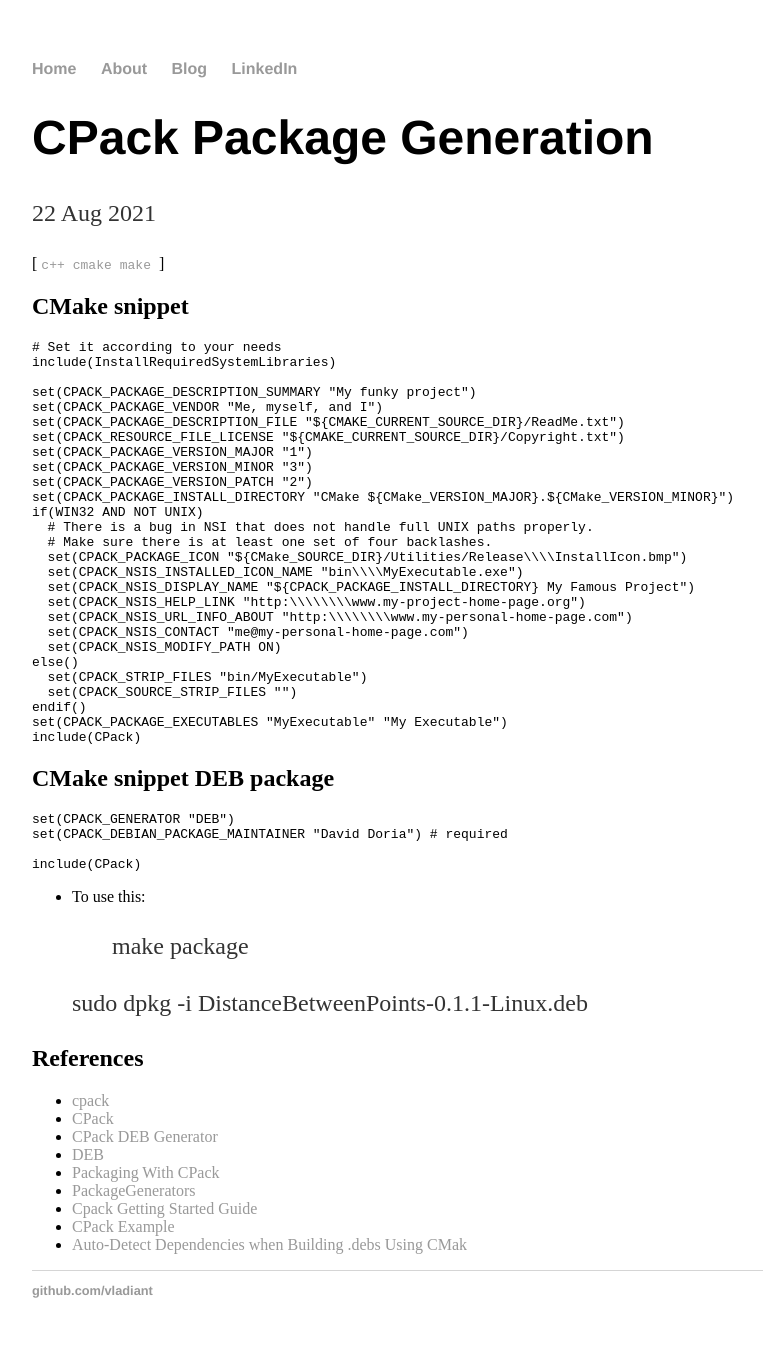
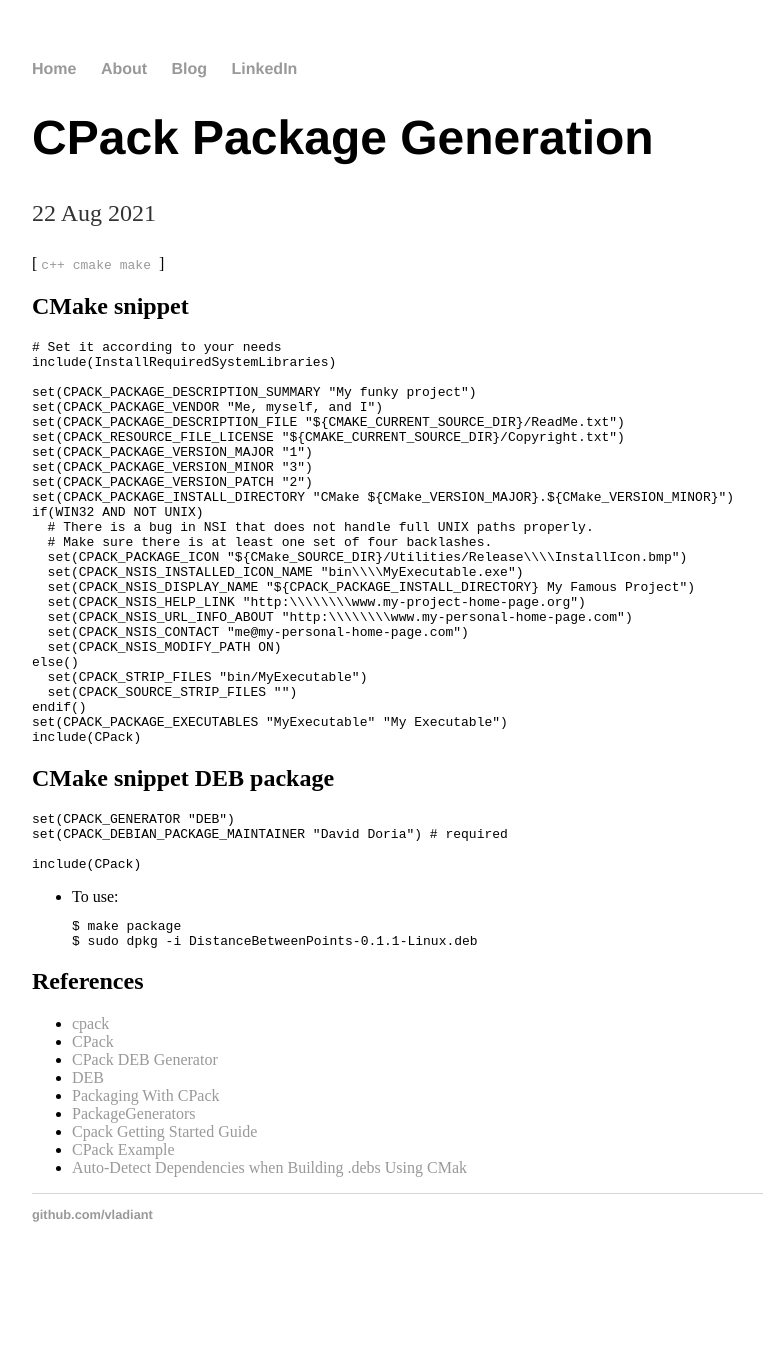
Before and after one commit to vladiant/vladiant.github.io, a Jekyll site: the page built from _posts/2021-08-22-cpack-package.md, in a window 1280 px wide. Shown: the whole page, without its empty margins (160-923 px from the left). Built offline with Jekyll 4.4.1, drawn with Linux system fonts in a browser that asks for light colours; after the commit the page ends 1282 px from its top, so only the background shows below that.

Commit message:
Fix post

````diff
--- a/_posts/2021-08-22-cpack-package.md
+++ b/_posts/2021-08-22-cpack-package.md
@@ -43,10 +43,11 @@ set(CPACK_DEBIAN_PACKAGE_MAINTAINER "David Doria") # required
 
 include(CPack)
 ```
-* To use this:
-> make package
-
-> sudo dpkg -i DistanceBetweenPoints-0.1.1-Linux.deb
+* To use:
+```
+$ make package
+$ sudo dpkg -i DistanceBetweenPoints-0.1.1-Linux.deb
+```
 
 ## References
 * [cpack](https://cmake.org/cmake/help/latest/manual/cpack.1.html)
````
